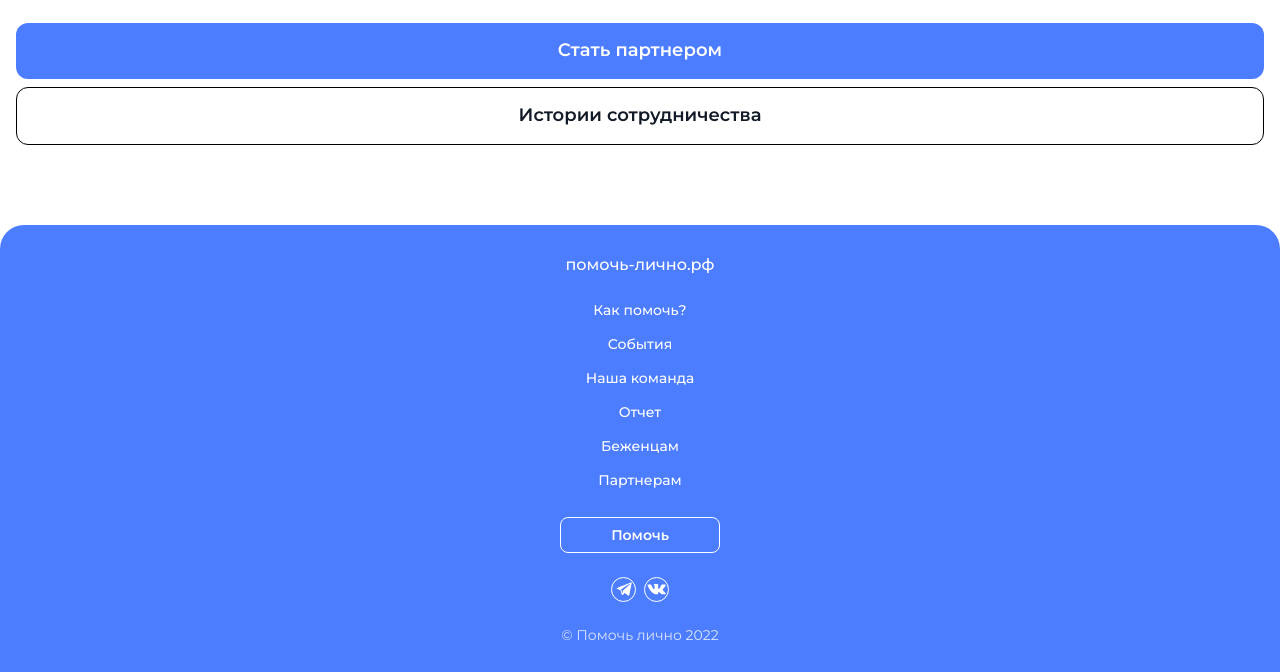
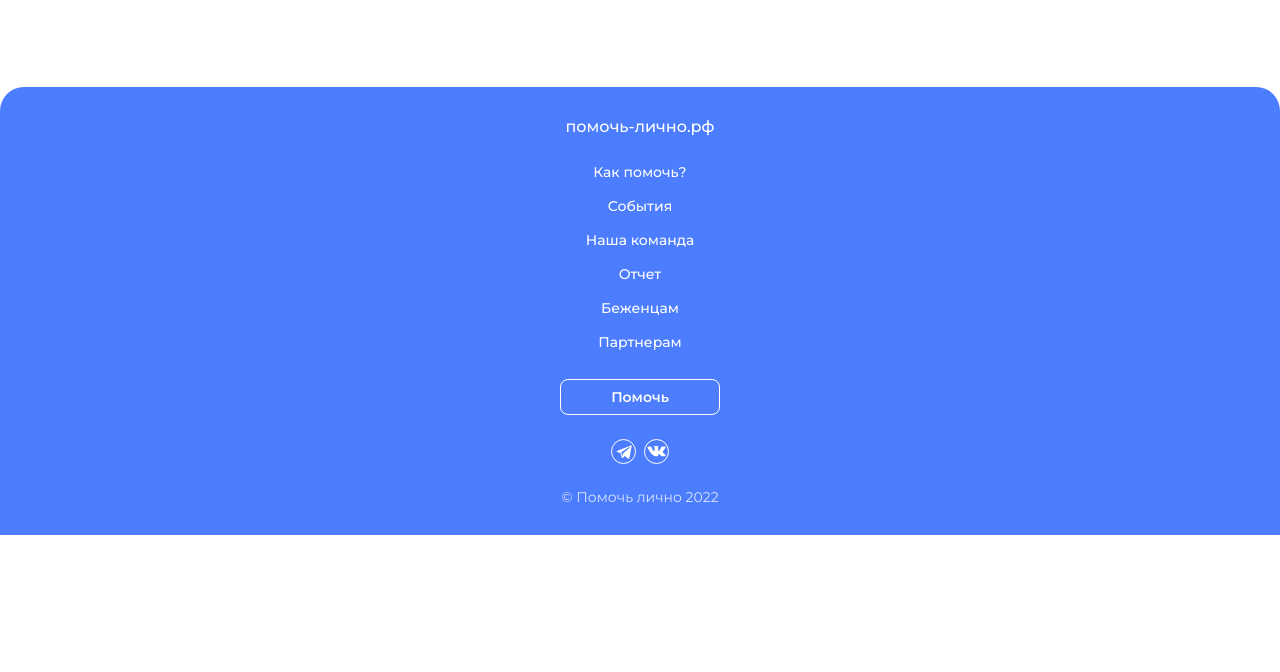
Before and after one commit to kripketyan/help-personal, a website: page index.html in a window 1280 px wide. Shown: the part 4149-4821 px from the top of the page. After the commit the page ends 4684 px from the top, so only its background shows below. Drawn offline with nearby package versions, Linux system fonts and the light colour scheme.

Commit message:
Скрыл кнопки в блоке партнёров

```diff
--- a/index.html
+++ b/index.html
@@ -622,7 +622,7 @@
             <h5 class="partner__title text text--14">Развитие креативного класса и гражданского общества</h5>
           </a>
         </div>
-        <div class="partners__buttons">
+        <div class="partners__buttons" hidden="hidden">
           <a class="button button--large button--filled button--full" href="#">
             <span class="text text--button-md text--white text--button-desktop">Стать партнером</span>
           </a>
```
